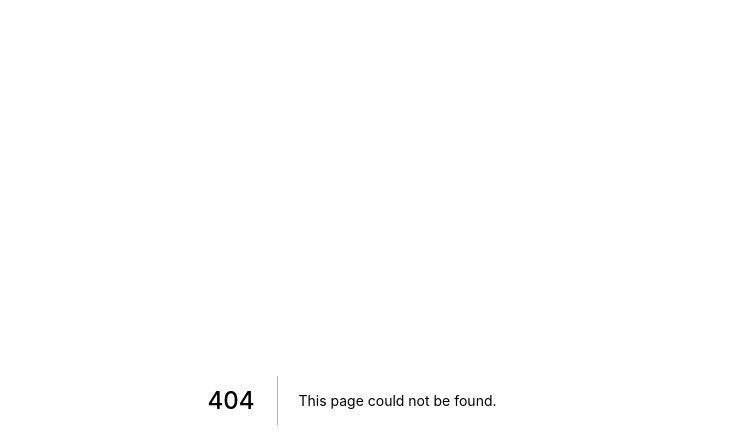
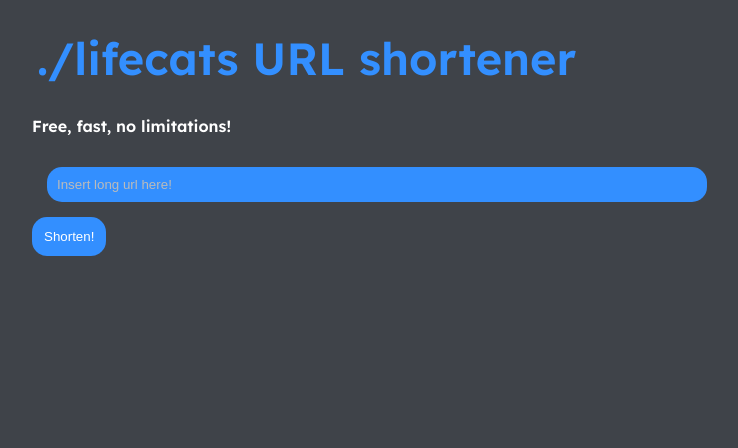
Before and after one commit to ivanio69/lifecats-web, a Next.js app: page /lnk in a window 1280 px wide. Before the commit this address had no page. Shown: the top 448 px of the page, without its empty margins (288-1026 px from the left). Built offline with nearby package versions, Linux system fonts and the light colour scheme.

Commit message:
url shortener

```diff
--- a/pages/cdn/index.js
+++ b/pages/cdn/index.js
@@ -151,7 +151,7 @@ function App() {
   }, []);
   return (
     <>
-      {" "}
+      <title>./lifecats CDN </title>
       {loggedIn ? (
         <div className="container lexend">
           <h2 className="heding2">My files</h2>
@@ -173,7 +173,6 @@ function App() {
         </div>
       ) : (
         <div className="container lexend">
-          <title>./lifecats </title>
           <h1 className="logo">
             <Link href="/">./lifecats CDN</Link>
           </h1>
--- /dev/null
+++ b/pages/lnk/index.js
@@ -0,0 +1,53 @@
+import React from "react";
+import Link from "next/link";
+import styles from "../overview.module.css";
+import axios from "axios";
+export default function Lnk() {
+  const [shorten, setShorten] = React.useState(false);
+  const [shortenUrl, setShortenUrl] = React.useState(false);
+  return (
+    <>
+      {shorten ? (
+        <div className="container lexend">
+          <title>./lifecats URL shortener</title>
+          <h1 className="logo">
+            <Link href="/">./lifecats URL shortener</Link>
+          </h1>
+          <a href={"/lnk/" + shortenUrl}>
+            <h1 className="logo">{"https://lifecats.cf/lnk/" + shortenUrl}</h1>
+          </a>
+        </div>
+      ) : (
+        <div className="container lexend">
+          <title>./lifecats URL shortener</title>
+          <h1 className="logo">
+            <Link href="/">./lifecats URL shortener</Link>
+          </h1>
+          <p>Free, fast, no limitations!</p>
+          <form
+            onSubmit={(e) => {
+              e.preventDefault();
+              axios
+                .post("http://localhost:8080/api/v1/shorten", {
+                  url: e.target[0].value,
+                })
+                .then((r) => {
+                  setShorten(true);
+                  setShortenUrl(r.data.slug);
+                });
+            }}
+          >
+            <input
+              type="url"
+              required
+              style={{ width: "100%" }}
+              className={styles.input}
+              placeholder="Insert long url here!"
+            />
+            <button className="button">Shorten!</button>
+          </form>
+        </div>
+      )}
+    </>
+  );
+}
```
Also changed, not shown: pages/lnk/[slug].js (added, +12 -0 lines).
